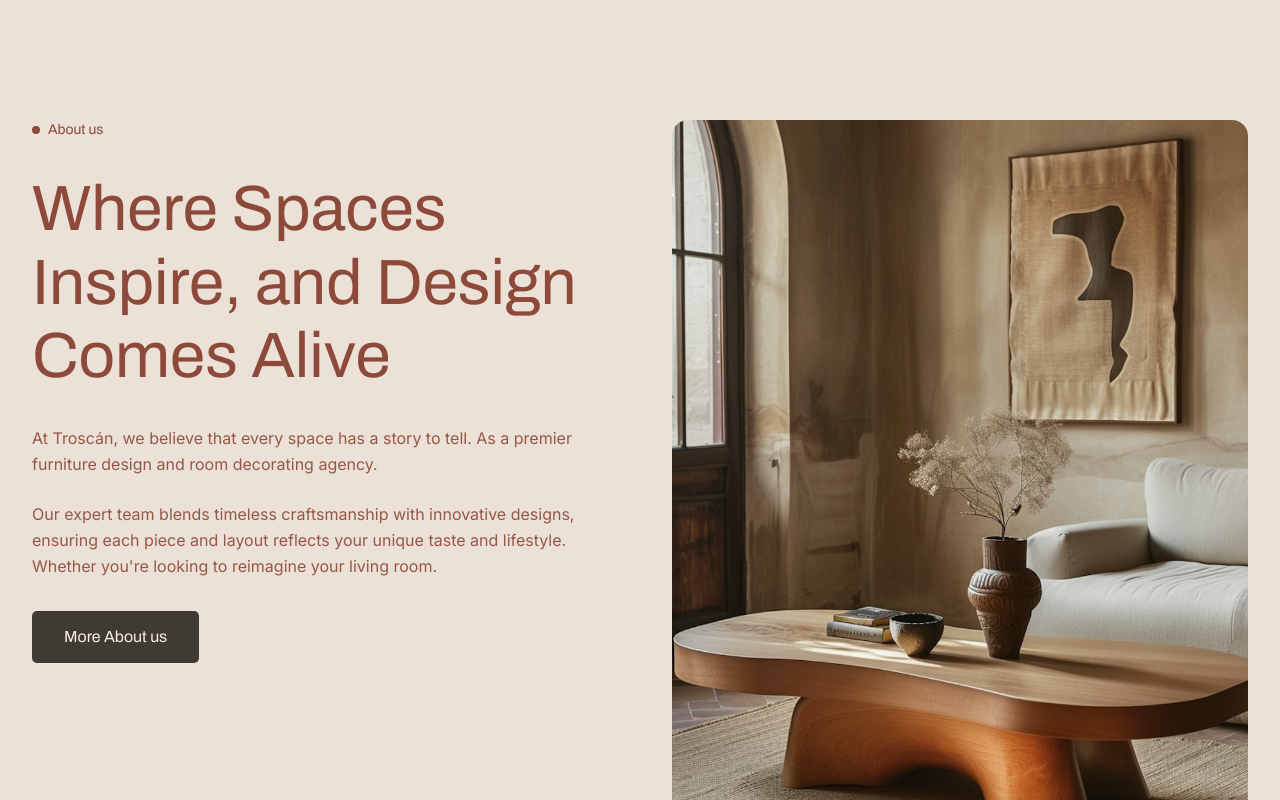
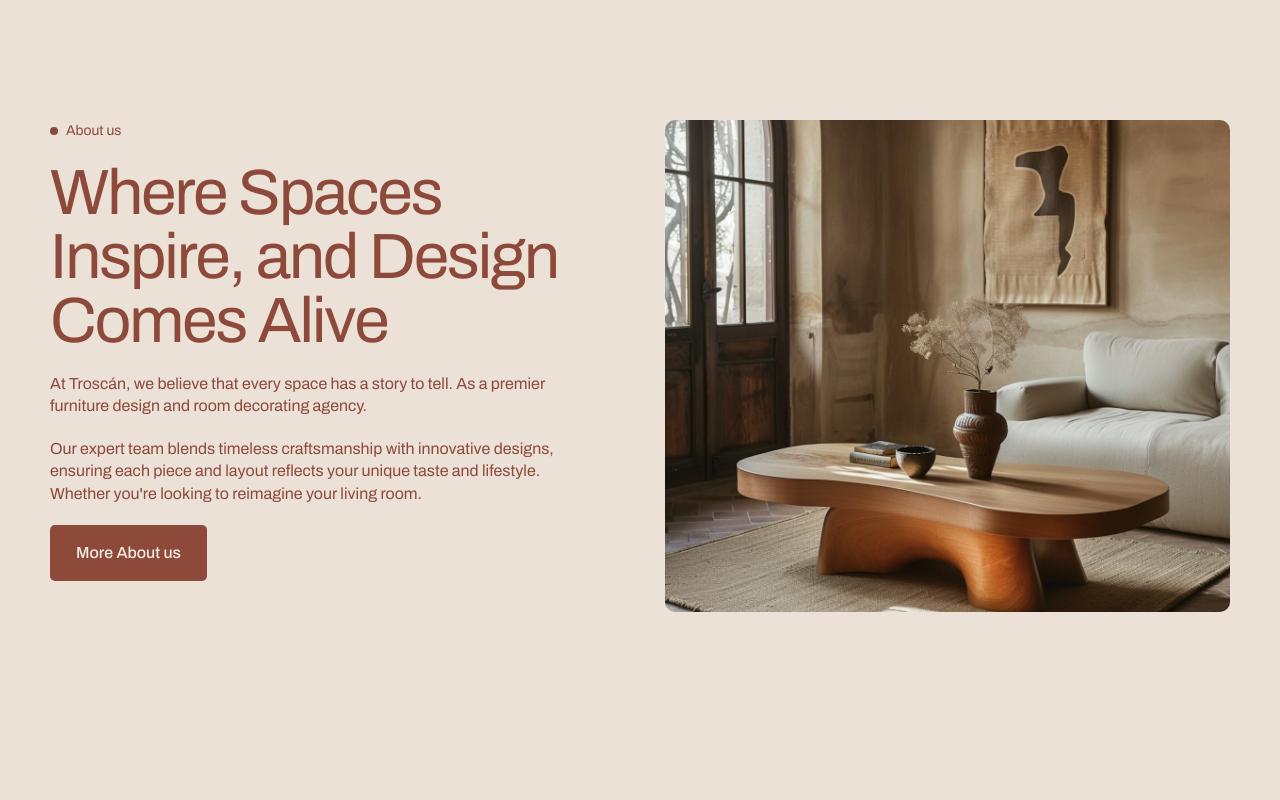
Before and after one commit to FD-Landing-Labs/furniture-landing, a Next.js app: page / in a window 1280 px wide. Shown: the part 840-1640 px from the top of the page. Built offline with nearby package versions, Linux system fonts and the light colour scheme.

Commit message:
about section refined

```diff
--- a/components/about-section.tsx
+++ b/components/about-section.tsx
@@ -1,25 +1,30 @@
-"use client"
+"use client";
 
-import { motion } from "framer-motion"
-import Image from "next/image"
+import { motion } from "framer-motion";
+import Image from "next/image";
 
 export function AboutSection() {
   return (
     <section
       className="relative py-20 md:py-32 lg:py-40 overflow-hidden"
       style={{
-        backgroundColor: "rgb(235, 225, 215)",
+        backgroundColor: "rgb(235, 225, 215)"
       }}
     >
-      <div className="container px-4 md:px-6 lg:px-8 mx-auto max-w-7xl">
-        <div className="flex flex-col lg:grid lg:grid-cols-2 gap-12 lg:gap-16">
+      <div
+        className="flex flex-col lg:flex-row items-start justify-center gap-[50px] mx-auto overflow-hidden"
+        style={{
+          maxWidth: "1920px",
+          padding: "0 50px"
+        }}
+      >
         {/* Left Content */}
         <motion.div
           initial={{ opacity: 0, x: -30 }}
           whileInView={{ opacity: 1, x: 0 }}
           viewport={{ once: true, margin: "-100px" }}
           transition={{ duration: 0.8, ease: [0.25, 0.46, 0.45, 0.94] }}
-            className="space-y-8 order-1"
+          className="flex flex-col items-start justify-center gap-[20px] flex-1 overflow-hidden"
         >
           {/* Eyebrow */}
           <motion.div
@@ -30,99 +35,121 @@ export function AboutSection() {
             className="flex items-center gap-2"
           >
             <span
-                className="w-2 h-2 rounded-full"
-                style={{ backgroundColor: "rgb(141, 73, 58)" }}
+              className="rounded-full"
+              style={{
+                backgroundColor: "rgb(141, 73, 58)",
+                width: "8px",
+                height: "8px"
+              }}
             />
             <span
-                className="text-sm font-normal"
               style={{
                 fontFamily: "Archivo, sans-serif",
-                  color: "rgb(141, 73, 58)",
+                fontSize: "14px",
+                fontWeight: 400,
+                color: "rgb(141, 73, 58)"
               }}
             >
               About us
             </span>
           </motion.div>
 
-            {/* Main Heading - Single block, natural wrapping */}
-            <motion.div
+          {/* Main Heading */}
+          <motion.h2
             initial={{ opacity: 0, y: 20 }}
             whileInView={{ opacity: 1, y: 0 }}
             viewport={{ once: true }}
             transition={{ delay: 0.3, duration: 0.8 }}
-            >
-              <h2
-                className="max-w-xl"
             style={{
               fontFamily: "Archivo, sans-serif",
               fontWeight: 400,
-                  fontSize: "clamp(2rem, 5.5vw, 4rem)",
-                  lineHeight: 1.15,
+              fontSize: "64px",
+              lineHeight: "1em",
+              letterSpacing: "-0.03em",
               color: "rgb(141, 73, 58)",
+              maxWidth: "550px",
+              width: "100%",
+              whiteSpace: "pre-wrap",
+              wordBreak: "break-word",
+              wordWrap: "break-word"
             }}
           >
             Where Spaces Inspire, and Design Comes Alive
-              </h2>
-            </motion.div>
+          </motion.h2>
 
-            {/* Text Container - Both paragraphs */}
+          {/* Text Container - wraps paragraphs and button */}
           <motion.div
             initial={{ opacity: 0, y: 20 }}
             whileInView={{ opacity: 1, y: 0 }}
             viewport={{ once: true }}
             transition={{ delay: 0.4, duration: 0.8 }}
-              className="space-y-6"
+            className="flex flex-col"
           >
             <p
-                className="text-base leading-relaxed"
               style={{
-                  fontFamily: "Inter, sans-serif",
+                fontFamily: "Archivo, sans-serif",
+                fontSize: "16px",
+                fontWeight: 400,
+                lineHeight: "1.4em",
                 color: "rgb(141, 73, 58)",
-                  opacity: 0.9,
+                maxWidth: "550px",
+                width: "100%",
+                whiteSpace: "pre-wrap",
+                wordBreak: "break-word",
+                wordWrap: "break-word",
+                marginBottom: "20px"
               }}
             >
-                At Troscán, we believe that every space has a story to tell. As a premier
-                furniture design and room decorating agency.
+              At Troscán, we believe that every space has a story to tell. As a
+              premier furniture design and room decorating agency.
             </p>
 
             <p
-                className="text-base leading-relaxed"
               style={{
-                  fontFamily: "Inter, sans-serif",
+                fontFamily: "Archivo, sans-serif",
+                fontSize: "16px",
+                fontWeight: 400,
+                lineHeight: "1.4em",
                 color: "rgb(141, 73, 58)",
-                  opacity: 0.9,
+                maxWidth: "550px",
+                width: "100%",
+                whiteSpace: "pre-wrap",
+                wordBreak: "break-word",
+                wordWrap: "break-word",
+                marginBottom: "20px"
               }}
             >
-                Our expert team blends timeless craftsmanship with innovative designs,
-                ensuring each piece and layout reflects your unique taste and lifestyle.
-                Whether you're looking to reimagine your living room.
+              Our expert team blends timeless craftsmanship with innovative
+              designs, ensuring each piece and layout reflects your unique taste
+              and lifestyle. Whether you're looking to reimagine your living
+              room.
             </p>
-            </motion.div>
 
             {/* CTA Button */}
-            <motion.div
-              initial={{ opacity: 0, y: 20 }}
-              whileInView={{ opacity: 1, y: 0 }}
-              viewport={{ once: true }}
-              transition={{ delay: 0.5, duration: 0.8 }}
-            >
-              <button
-                className="px-8 py-3.5 text-base font-normal transition-all"
+            <a
+              href="./about"
+              className="inline-flex items-center justify-center transition-all cursor-pointer"
               style={{
                 fontFamily: "Archivo, sans-serif",
-                  backgroundColor: "rgb(64, 58, 52)",
+                fontWeight: 500,
+                fontSize: "16px",
+                backgroundColor: "rgb(141, 73, 58)",
                 color: "rgb(248, 237, 227)",
                 borderRadius: "5px",
+                padding: "16px 26px",
+                textDecoration: "none",
+                border: "none",
+                width: "fit-content"
               }}
               onMouseEnter={(e) => {
-                  e.currentTarget.style.backgroundColor = "rgb(54, 48, 42)"
+                e.currentTarget.style.backgroundColor = "rgb(121, 63, 48)";
               }}
               onMouseLeave={(e) => {
-                  e.currentTarget.style.backgroundColor = "rgb(64, 58, 52)"
+                e.currentTarget.style.backgroundColor = "rgb(141, 73, 58)";
               }}
             >
               More About us
-              </button>
+            </a>
           </motion.div>
         </motion.div>
 
@@ -131,22 +158,37 @@ export function AboutSection() {
           initial={{ opacity: 0, x: 30 }}
           whileInView={{ opacity: 1, x: 0 }}
           viewport={{ once: true, margin: "-100px" }}
-            transition={{ duration: 0.8, ease: [0.25, 0.46, 0.45, 0.94], delay: 0.2 }}
-            className="relative order-2"
+          transition={{
+            duration: 0.8,
+            ease: [0.25, 0.46, 0.45, 0.94],
+            delay: 0.2
+          }}
+          className="flex items-center justify-center flex-1 overflow-hidden"
+          style={{
+            borderRadius: "10px"
+          }}
         >
-            <div className="relative aspect-[4/3] lg:aspect-[3/4] rounded-2xl overflow-hidden">
+          <div
+            className="relative overflow-hidden"
+            style={{
+              aspectRatio: "1.148936170212766 / 1",
+              width: "100%"
+            }}
+          >
             <Image
               src="/about.jpeg"
-                alt="Modern interior design with sculptural furniture and natural lighting"
+              alt="Classical wooden table"
               fill
               className="object-cover"
-                sizes="(max-width: 768px) 100vw, 50vw"
+              style={{
+                objectPosition: "center center"
+              }}
+              sizes="(max-width: 1024px) 100vw, 50vw"
               priority
             />
           </div>
         </motion.div>
       </div>
-      </div>
     </section>
-  )
+  );
 }
```
Also changed, not shown: .claude/settings.local.json. Lines whose indentation alone changed are shown as unchanged.
